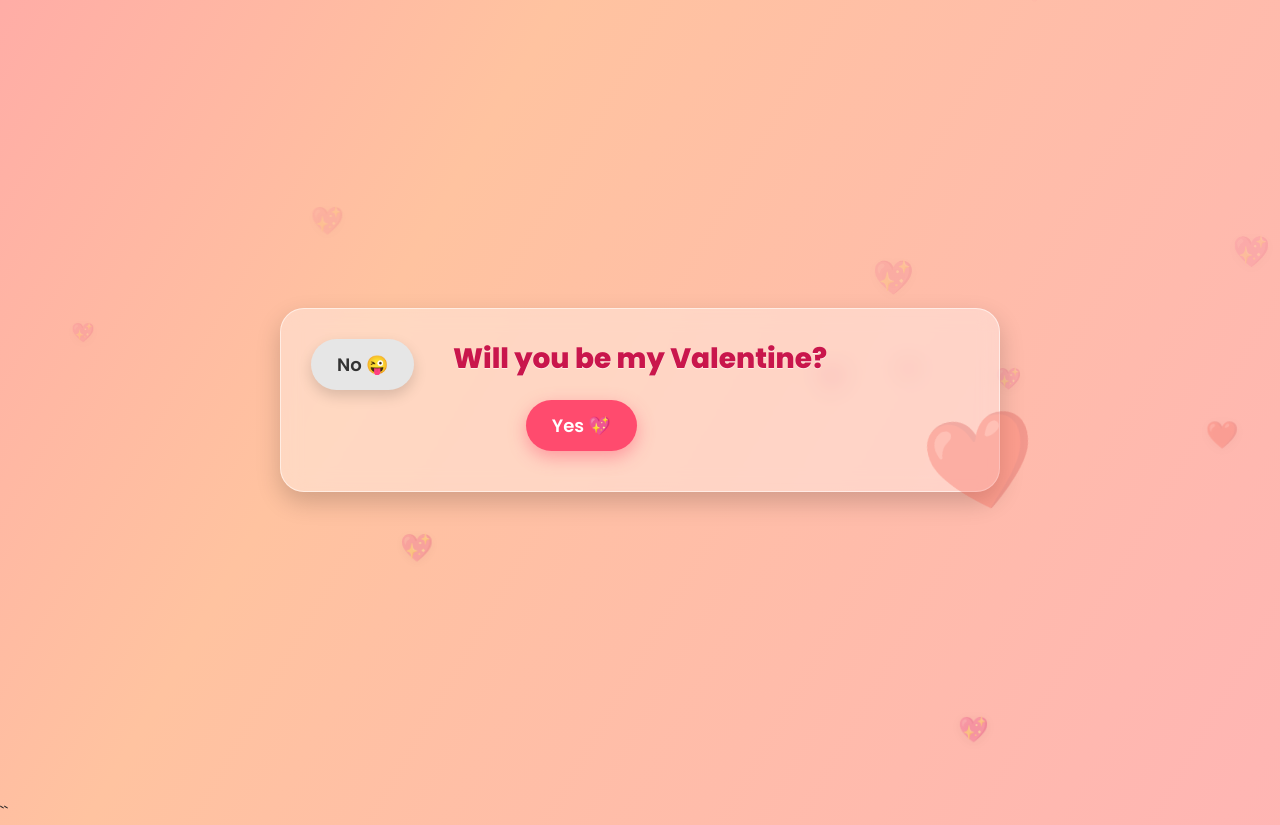
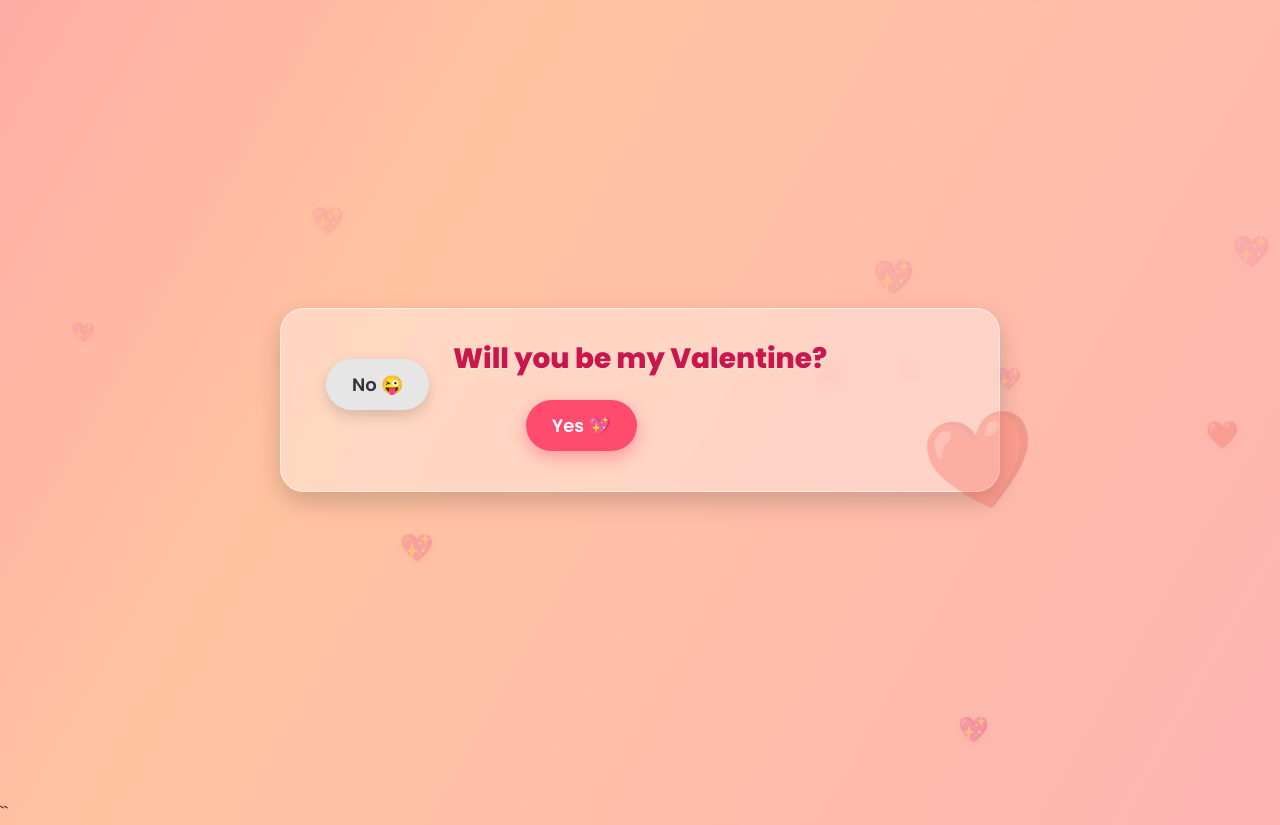
Before and after one commit to Yuvraj-Singh-Solanki/Valentine-, a plain HTML site: page index.html in a window 1280 px wide. Both pictures are taken after a click on the button "No 😜". Drawn offline with Linux system fonts and the light colour scheme.

Commit message:
Update index.html

```diff
--- a/index.html
+++ b/index.html
@@ -317,11 +317,15 @@
     }
 
     function getBounds(){
+      const vw = document.documentElement.clientWidth;
+      const vh = document.documentElement.clientHeight;
+
       return {
-        maxX: window.innerWidth  - noBtn.offsetWidth  - SAFE_MARGIN,
-        maxY: window.innerHeight - noBtn.offsetHeight - SAFE_MARGIN
+        maxX: vw - noBtn.offsetWidth - SAFE_MARGIN,
+        maxY: vh - noBtn.offsetHeight - SAFE_MARGIN
       };
     }
+
 
     function activateNo(){
       if (noActivated) return;
@@ -348,17 +352,12 @@
 
       const { maxX, maxY } = getBounds();
 
-      const randomX = clamp(
-        Math.random() * window.innerWidth,
-        SAFE_MARGIN,
-        maxX
-      );
+      const vw = document.documentElement.clientWidth;
+      const vh = document.documentElement.clientHeight;
 
-      const randomY = clamp(
-        Math.random() * window.innerHeight,
-        SAFE_MARGIN,
-        maxY
-      );
+      const randomX = Math.random() * (vw - noBtn.offsetWidth - SAFE_MARGIN * 2) + SAFE_MARGIN;
+      const randomY = Math.random() * (vh - noBtn.offsetHeight - SAFE_MARGIN * 2) + SAFE_MARGIN;
+
 
       noBtn.style.left = randomX + "px";
       noBtn.style.top  = randomY + "px";
```
